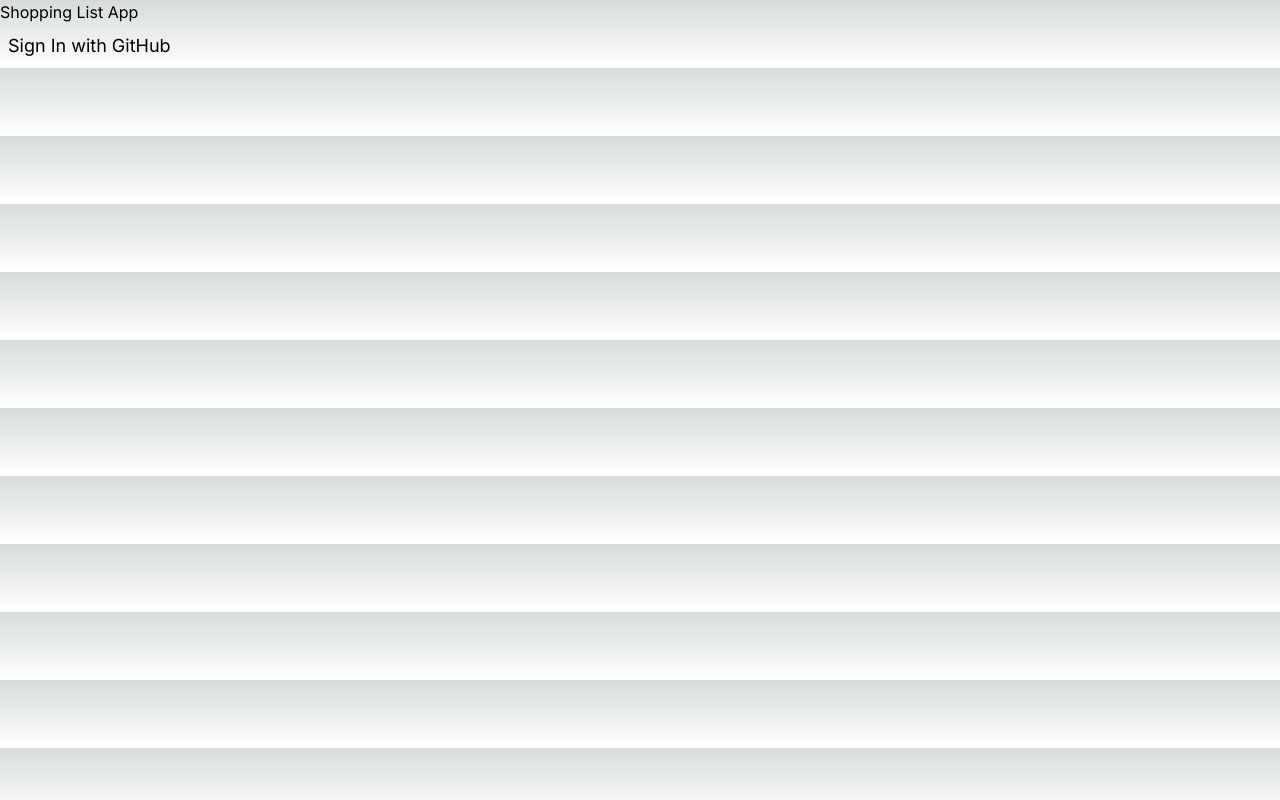
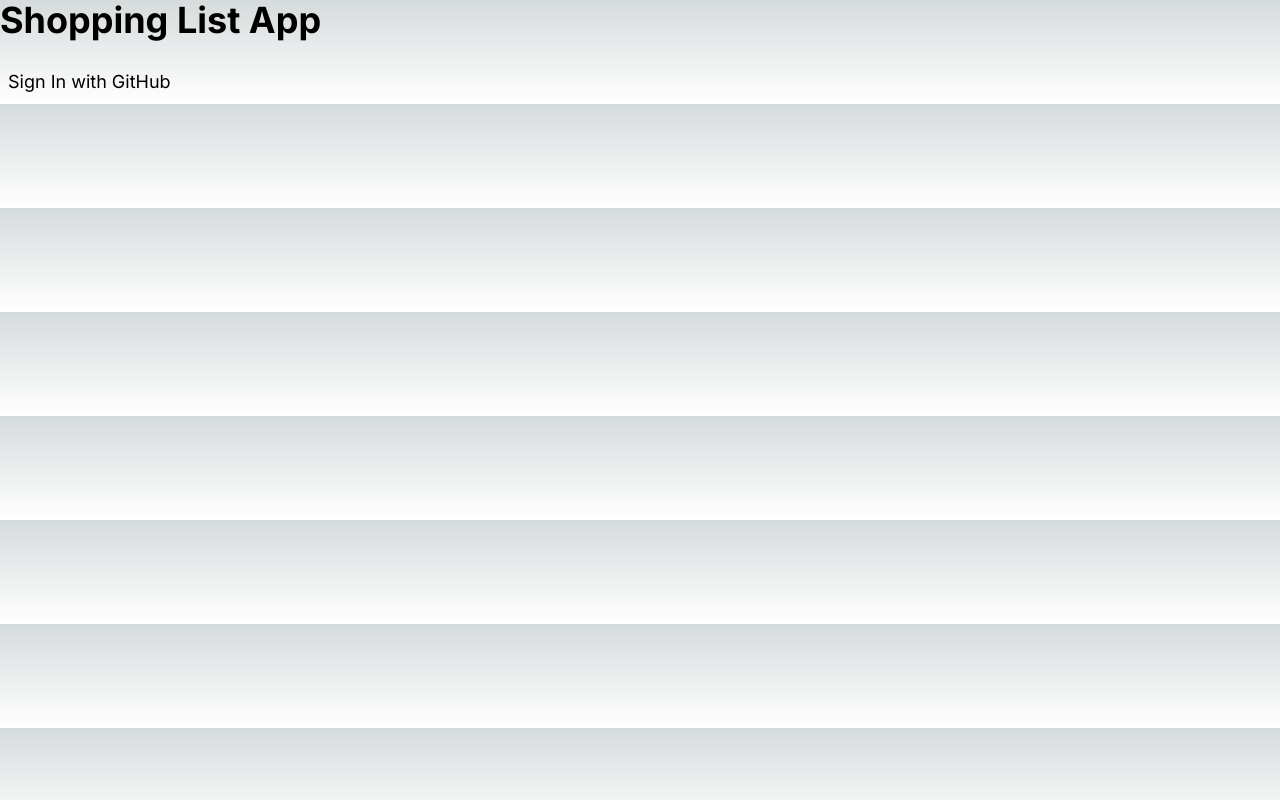
Before and after one commit to sebgualtero/cprg306-assignments, a Next.js app: page /week-8 in a window 1280 px wide. Built offline with nearby package versions, Linux system fonts and the light colour scheme; no server answers.

Commit message:
Added styling to login page

```diff
--- a/app/week-8/page.js
+++ b/app/week-8/page.js
@@ -27,13 +27,16 @@ export default function LoginPage() {
   return (
     <main>
       <header>
-        <h1>Shopping List App</h1>
+        <h1 className="text-4xl font-bold mb-5">Shopping List App</h1>
       </header>
       <section>
         {user ? (
-          <div>
+          <div className="text-lg">
             <p>Signed in as {user.email}</p>
-            <Link href="./week-8/shopping-list/">
+            <Link
+              href="./week-8/shopping-list/"
+              className="text-lg hover:underline"
+            >
               Continue to your Shopping List
             </Link>
             <br></br>
```
